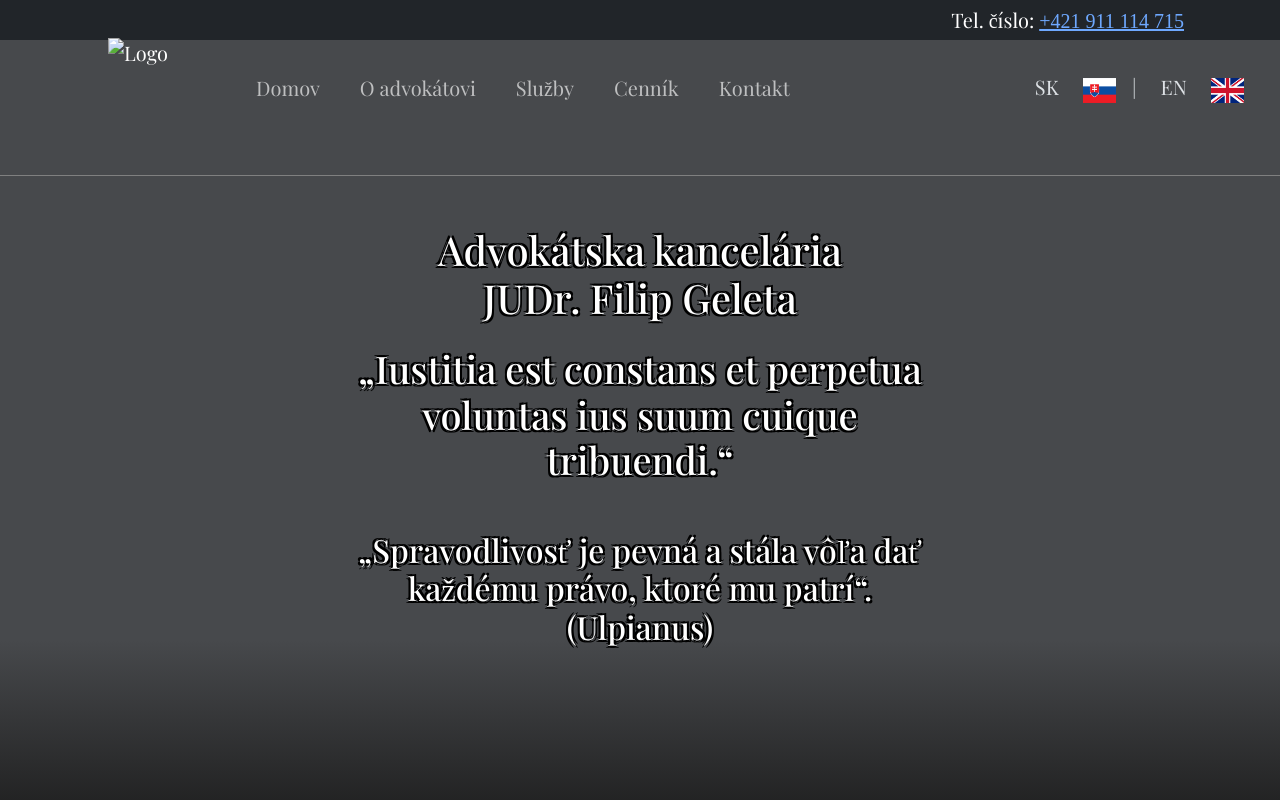
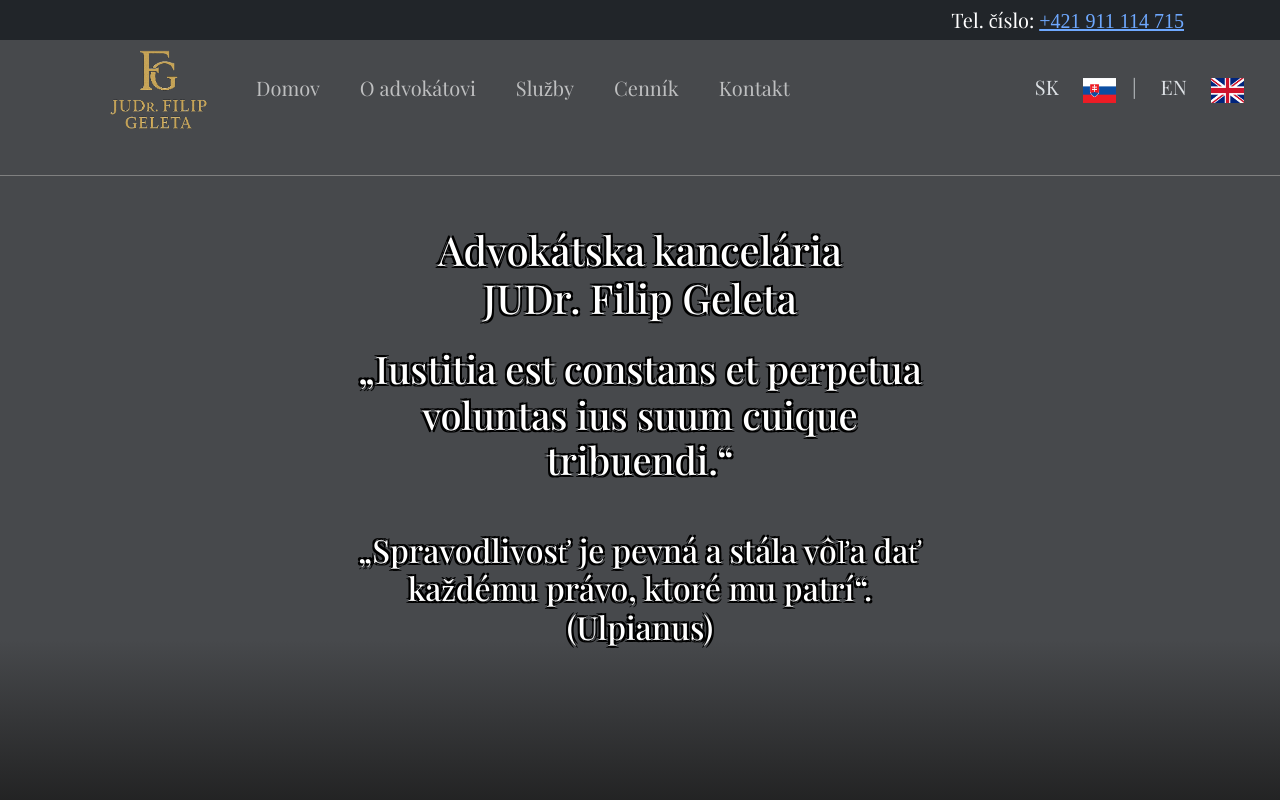
Before and after one commit to Kragan0/FilipWebsite, a plain HTML site: page index.html in a window 1280 px wide. Shown: the top 800 px of the page. Drawn offline with nearby package versions, Linux system fonts and the light colour scheme; the site is published under a folder, as on GitHub Pages, so addresses that start at the root find nothing; no server answers; a web font is replaced by a local one.

Commit message:
Updated navbar.html

```diff
--- a/src/components/navbar.html
+++ b/src/components/navbar.html
@@ -1,7 +1,7 @@
 <nav class="navbar navbar-expand-lg bg-body-tertiary fixed-top navbar-animated ">
   <div class="container-fluid">
     <a class="navbar-brand ms-4 ms-md-3 ms-lg-6" href="#">
-      <img src="/public/assets/images/LogoFilip.png" alt="Logo" width="100" height="100"
+      <img src="public/assets/images/LogoFilip.png" alt="Logo" width="100" height="100"
         class="d-inline-block align-text-top">
     </a>
     <button class="navbar-toggler me-3" type="button" data-bs-toggle="collapse" data-bs-target="#navbarNav"
```
